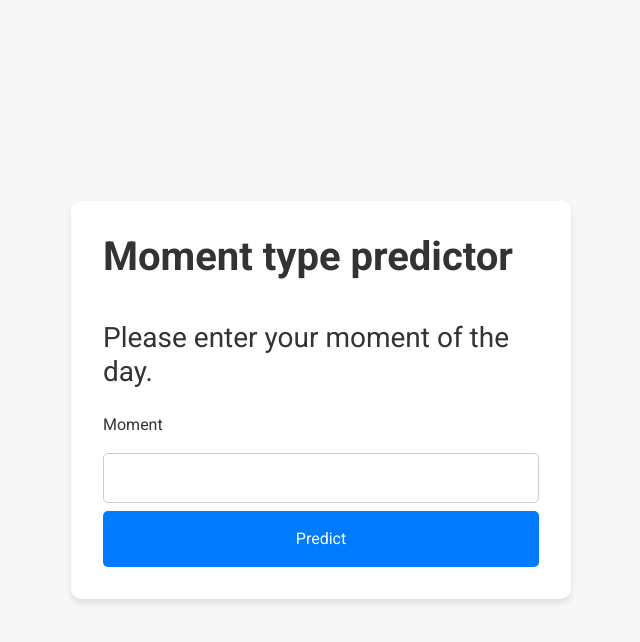
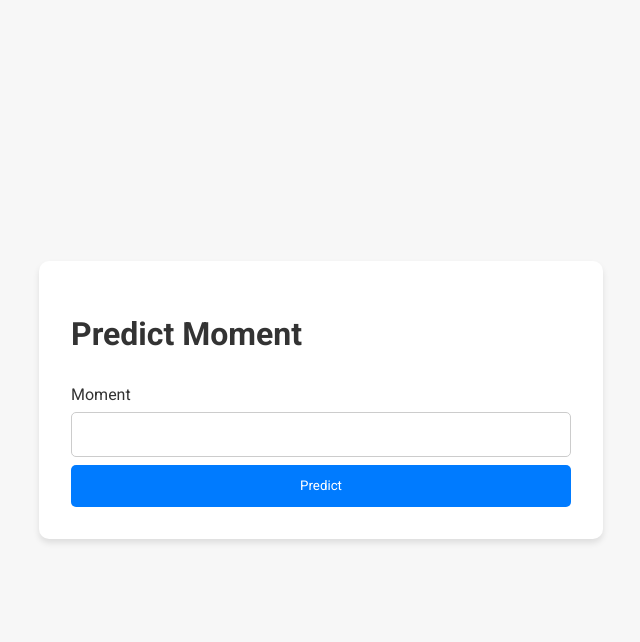
Before and after one commit to kvarada/ml-deployment-example, a Flask app: page / in a window 1280 px wide. Shown: the top 642 px of the page, without its empty margins (319-959 px from the left). Run offline with Flask 3, Linux system fonts and the light colour scheme; parts of the project's set-up code (start-up, migrations or seed data) failed here and were passed over; some libraries are stand-ins or nearby versions.

Commit message:
Add files via upload

```diff
--- a/templates/home.html
+++ b/templates/home.html
@@ -1,28 +1,19 @@
 <!DOCTYPE html>
 <html lang="en">
-
 <head>
     <meta charset="UTF-8">
     <meta name="viewport" content="width=device-width, initial-scale=1.0">
-
-    <!-- Bootstrap CSS -->
-    <link rel="stylesheet" href="https://stackpath.bootstrapcdn.com/bootstrap/4.4.1/css/bootstrap.min.css" integrity="sha384-Vkoo8x4CGsO3+Hhxv8T/Q5PaXtkKtu6ug5TOeNV6gBiFeWPGFN9MuhOf23Q9Ifjh" crossorigin="anonymous">
-    <link rel="stylesheet" type="text/css" href="{{url_for('static', filename='style.css')}}">
-
-    <title>Moment Type Predictor</title>
+    <link rel="stylesheet" href="{{ url_for('static', filename='style.css') }}">
+    <title>Home</title>
 </head>
-
 <body>
-    <div class="container m-1">
-        <h1>Moment type predictor</h1>
-        <h3 class="mb-4">Please enter your moment of the day.</h3>
-        <form method="POST">
-            {# This hidden_tag is a CSRF security feature. #}
+    <div class="container">
+        <h1>Predict Moment</h1>
+        <form method="POST" action="/">
             {{ form.hidden_tag() }}
-            {{ form.text.label }} {{form.text}}
+            {{ form.text.label }} {{ form.text(size=32) }}
             {{ form.submit() }}
         </form>
     </div>
 </body>
-
 </html>
```
Also changed, not shown: templates/prediction.html (+18 -6 lines).
